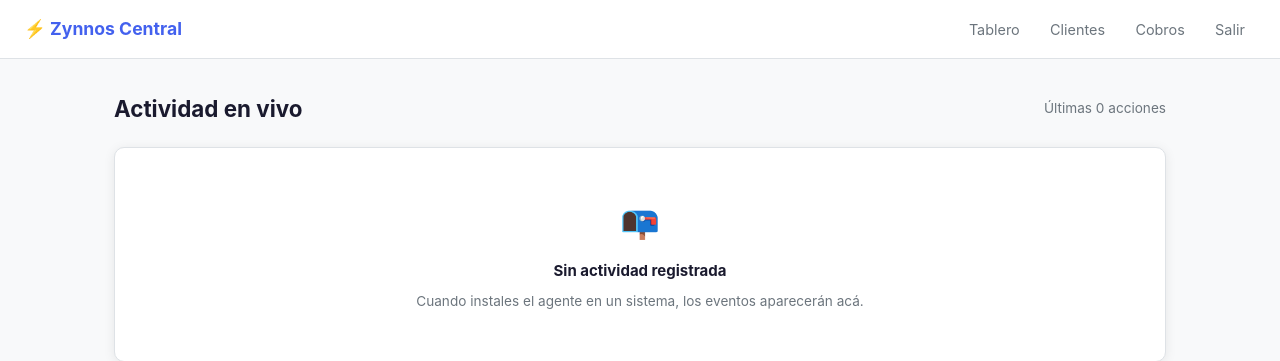
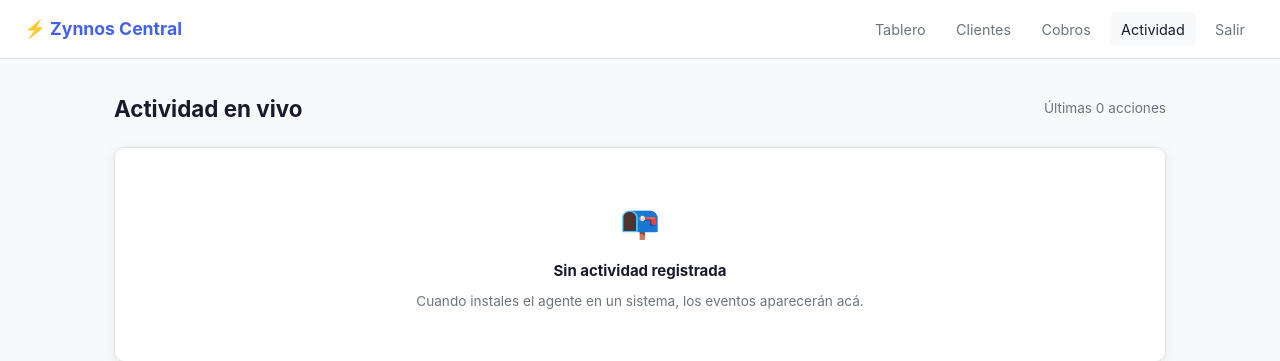
Before and after one commit to zynnoslabs/Central, a Flask app: page /actividad/ in a window 1280 px wide. Shown: the top 361 px of the page. Run offline with Flask 3, Linux system fonts and the light colour scheme; the visitor is signed in with stand-in values (Sample User, id 1); data that the repository does not hold is empty; some libraries are stand-ins or nearby versions.

Commit message:
Fix: agregar link Actividad al navbar

```diff
--- a/app/templates/base.html
+++ b/app/templates/base.html
@@ -194,6 +194,9 @@
          class="{{ 'activo' if request.endpoint and request.endpoint.startswith('clientes') }}">Clientes</a>
       <a href="{{ url_for('cobros.inicio') }}"
          class="{{ 'activo' if request.endpoint and request.endpoint.startswith('cobros') }}">Cobros</a>
+      <!-- ### CAMBIO AQUÍ ### -->
+      <a href="{{ url_for('actividad.feed') }}"
+         class="{{ 'activo' if request.endpoint and request.endpoint.startswith('actividad') }}">Actividad</a>
       <a href="{{ url_for('auth.logout') }}">Salir</a>
     </div>
   </nav>
```
